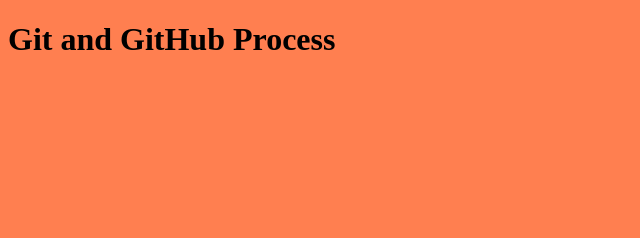
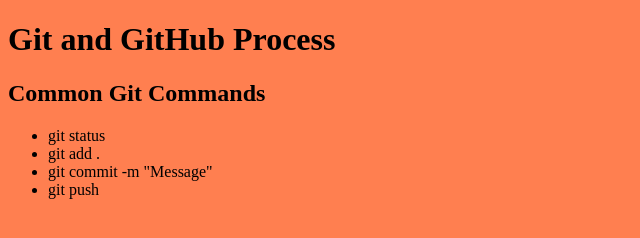
Before and after one commit to zsand-s526-source/gitgithubprocess, a plain HTML site: page index.html in a window 1280 px wide. Shown: the whole page, without its empty margins (0-640 px from the left). Drawn offline with Linux system fonts and the light colour scheme.

Commit message:
Updated index headers and added ul

```diff
--- a/index.html
+++ b/index.html
@@ -9,5 +9,12 @@
 </head>
 <body>
     <h1>Git and GitHub Process</h1>
+    <h2>Common Git Commands</h2>
+    <ul>
+        <li>git status</li>
+        <li>git add .</li>
+        <li>git commit -m "Message"</li>
+        <li>git push</li>
+    </ul>
 </body>
 </html>
```
Also changed, not shown: 1 other file.
